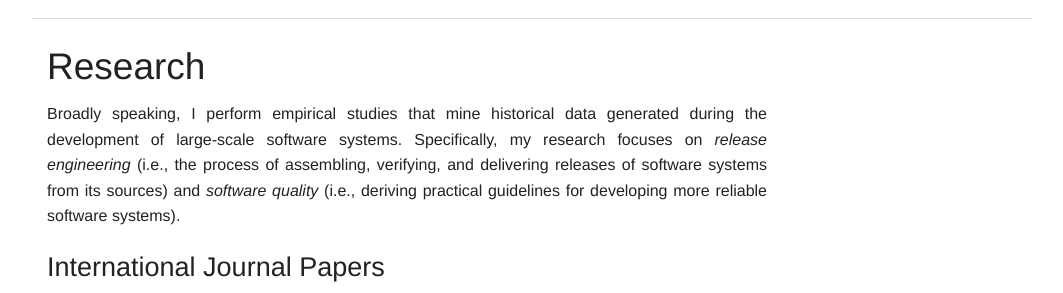
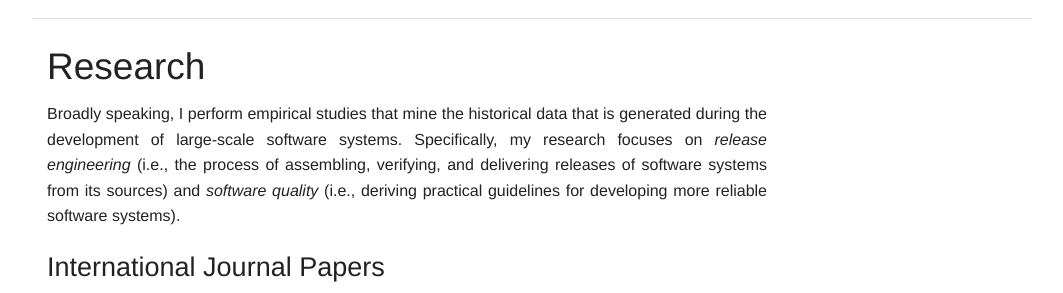
Before and after one commit to smcintosh/smcintosh.github.io, a Jekyll site: the page built from index.html, in a window 1280 px wide and 900 px high, cut to the strip 278-571 px from the top of the window. Shown: the whole strip, without its empty margins (108-1171 px from the left). Built offline with Jekyll 4.4.1, drawn with Linux system fonts in a browser that asks for light colours; Markdown is read by kramdown in place of the engine named in the settings.

Commit message:
Small rewording

```diff
--- a/index.html
+++ b/index.html
@@ -7,7 +7,7 @@ index: true
 <div class="row" >
   <div class="large-12 columns">
   <h2 id="research">Research</h2>
-  <p class="textblock">Broadly speaking, I perform empirical studies that mine historical data generated during the development of large-scale software systems. Specifically, my research focuses on <i>release engineering</i> (i.e., the process of assembling, verifying, and delivering releases of software systems from its sources) and <i>software quality</i> (i.e., deriving practical guidelines for developing more reliable software systems).</p>
+  <p class="textblock">Broadly speaking, I perform empirical studies that mine the historical data that is generated during the development of large-scale software systems. Specifically, my research focuses on <i>release engineering</i> (i.e., the process of assembling, verifying, and delivering releases of software systems from its sources) and <i>software quality</i> (i.e., deriving practical guidelines for developing more reliable software systems).</p>
   <h3>International Journal Papers</h3>
   <ol class="posts">
     {% for post in site.posts %}
```
